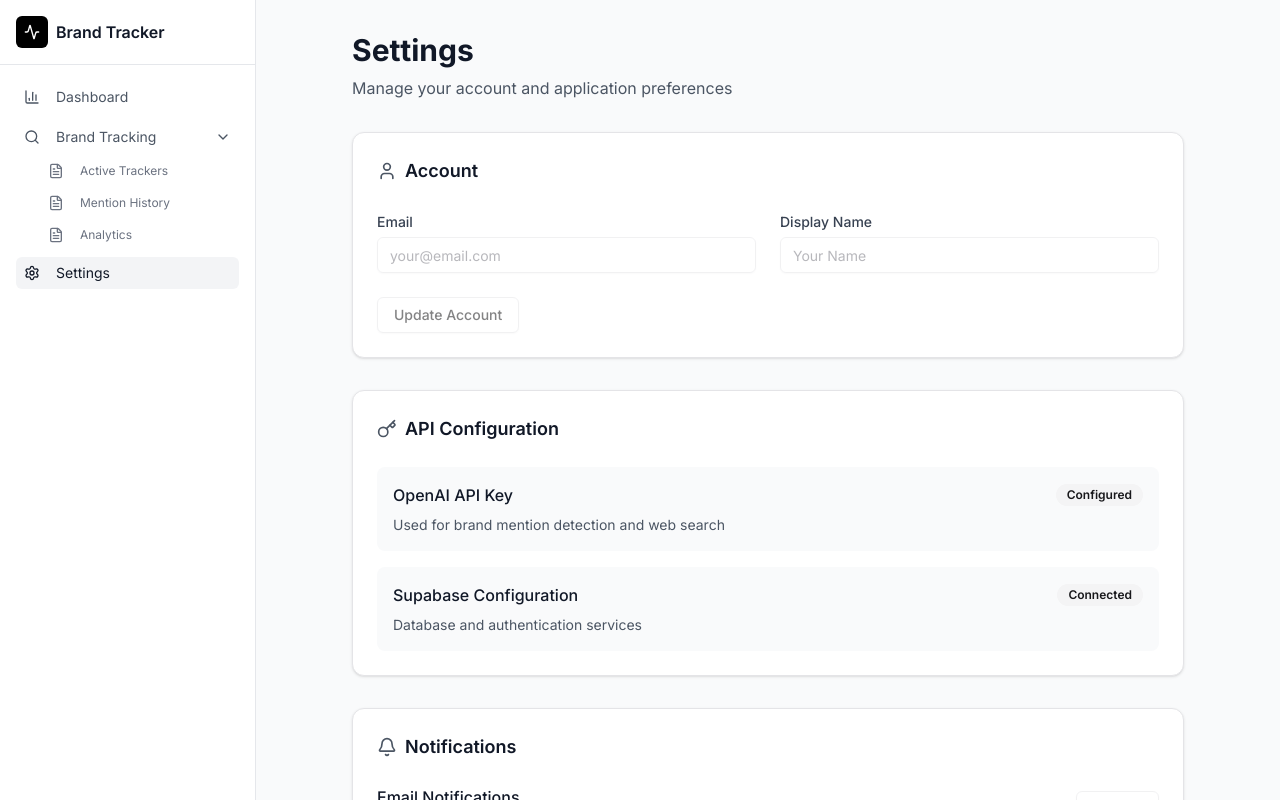
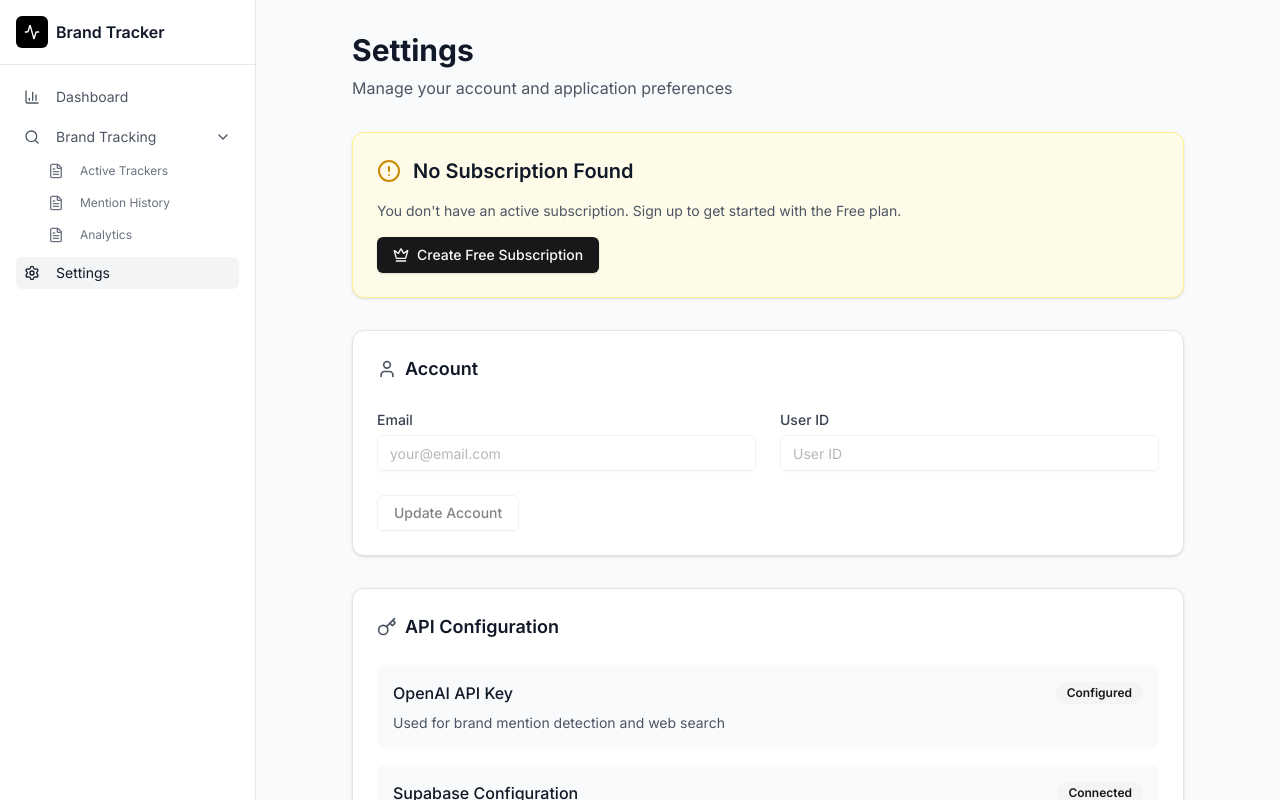
Before and after one commit to RakeshKakati/llm-brand-tracker-saas, a Next.js app: page /dashboard in a window 1280 px wide. Both pictures are taken after a click on the button "Settings". Built offline with nearby package versions, Linux system fonts and the light colour scheme; no server answers; the database is empty.

Commit message:
Fix settings page to display user information and subscription details

```diff
--- a/src/components/pages/SettingsPage.tsx
+++ b/src/components/pages/SettingsPage.tsx
@@ -20,7 +20,8 @@ import {
   TrendingUp,
   CreditCard,
   CheckCircle,
-  Target
+  Target,
+  AlertCircle
 } from "lucide-react";
 import { supabase } from "@/app/lib/supabaseClient";
 
@@ -84,7 +85,27 @@ export default function SettingsPage() {
       </div>
 
       {/* Subscription Status */}
-      {subscription && (
+      {loading ? (
+        <Card className="p-6 mb-8">
+          <div className="flex items-center justify-center py-8">
+            <div className="animate-spin rounded-full h-8 w-8 border-b-2 border-primary"></div>
+          </div>
+        </Card>
+      ) : !subscription ? (
+        <Card className="p-6 mb-8 bg-yellow-50 border-yellow-200">
+          <div className="flex items-center gap-3 mb-4">
+            <AlertCircle className="w-6 h-6 text-yellow-600" />
+            <h2 className="text-xl font-semibold text-gray-900">No Subscription Found</h2>
+          </div>
+          <p className="text-sm text-gray-600 mb-4">
+            You don't have an active subscription. Sign up to get started with the Free plan.
+          </p>
+          <Button className="gap-2">
+            <Crown className="w-4 h-4" />
+            Create Free Subscription
+          </Button>
+        </Card>
+      ) : (
         <Card className="p-6 mb-8 bg-gradient-to-br from-primary/10 to-primary/5 border-2 border-primary/20">
           <div className="flex items-start justify-between mb-4">
             <div className="flex items-center gap-3">
@@ -149,30 +170,62 @@ export default function SettingsPage() {
             <h2 className="text-lg font-semibold text-gray-900">Account</h2>
           </div>
 
+          {loading ? (
+            <div className="flex items-center justify-center py-8">
+              <div className="animate-spin rounded-full h-8 w-8 border-b-2 border-primary"></div>
+            </div>
+          ) : (
+            <>
               <div className="grid grid-cols-1 md:grid-cols-2 gap-6">
                 <div>
                   <Label className="text-sm font-medium text-gray-700">Email</Label>
                   <Input
+                    value={user?.email || ""}
                     placeholder="your@email.com"
                     className="mt-1"
                     disabled
                   />
+                  {user?.email && (
+                    <p className="text-xs text-green-600 mt-1 flex items-center gap-1">
+                      <CheckCircle className="w-3 h-3" />
+                      Verified
+                    </p>
+                  )}
                 </div>
                 <div>
-              <Label className="text-sm font-medium text-gray-700">Display Name</Label>
+                  <Label className="text-sm font-medium text-gray-700">User ID</Label>
                   <Input
-                placeholder="Your Name"
+                    value={user?.id || ""}
+                    placeholder="User ID"
                     className="mt-1"
                     disabled
                   />
                 </div>
               </div>
 
+              {user && (
+                <div className="mt-6 p-4 bg-blue-50 rounded-lg border border-blue-200">
+                  <div className="flex items-center gap-2 mb-2">
+                    <User className="w-4 h-4 text-blue-600" />
+                    <h3 className="font-medium text-blue-900">Account Information</h3>
+                  </div>
+                  <div className="space-y-1 text-sm text-blue-800">
+                    <p><strong>Email:</strong> {user.email}</p>
+                    {user.user_metadata?.full_name && (
+                      <p><strong>Name:</strong> {user.user_metadata.full_name}</p>
+                    )}
+                    <p><strong>Created:</strong> {user.created_at ? new Date(user.created_at).toLocaleDateString() : 'N/A'}</p>
+                  </div>
+                </div>
+              )}
+
               <div className="mt-6">
                 <Button variant="outline" disabled>
                   Update Account
                 </Button>
               </div>
+            </>
+          )}
         </Card>
 
         {/* API Settings */}
```
Lines whose indentation alone changed are shown as unchanged.
